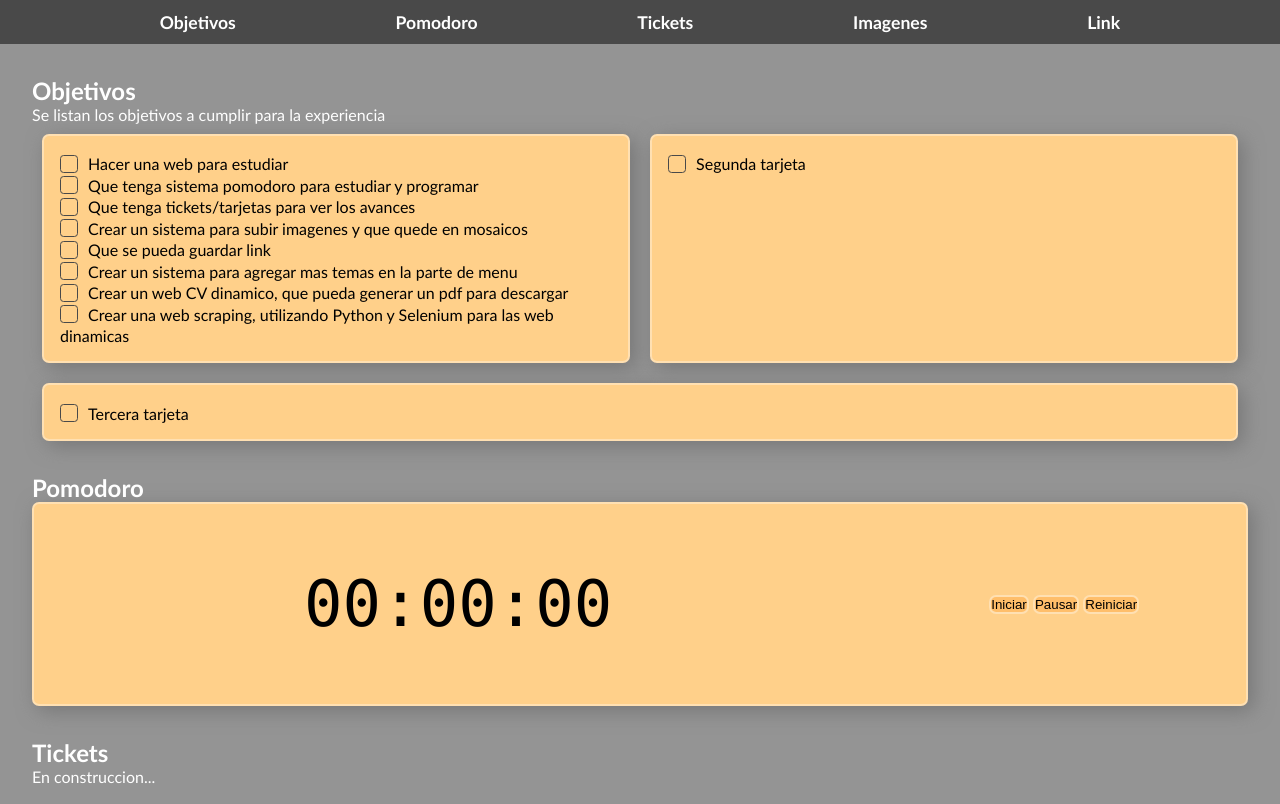
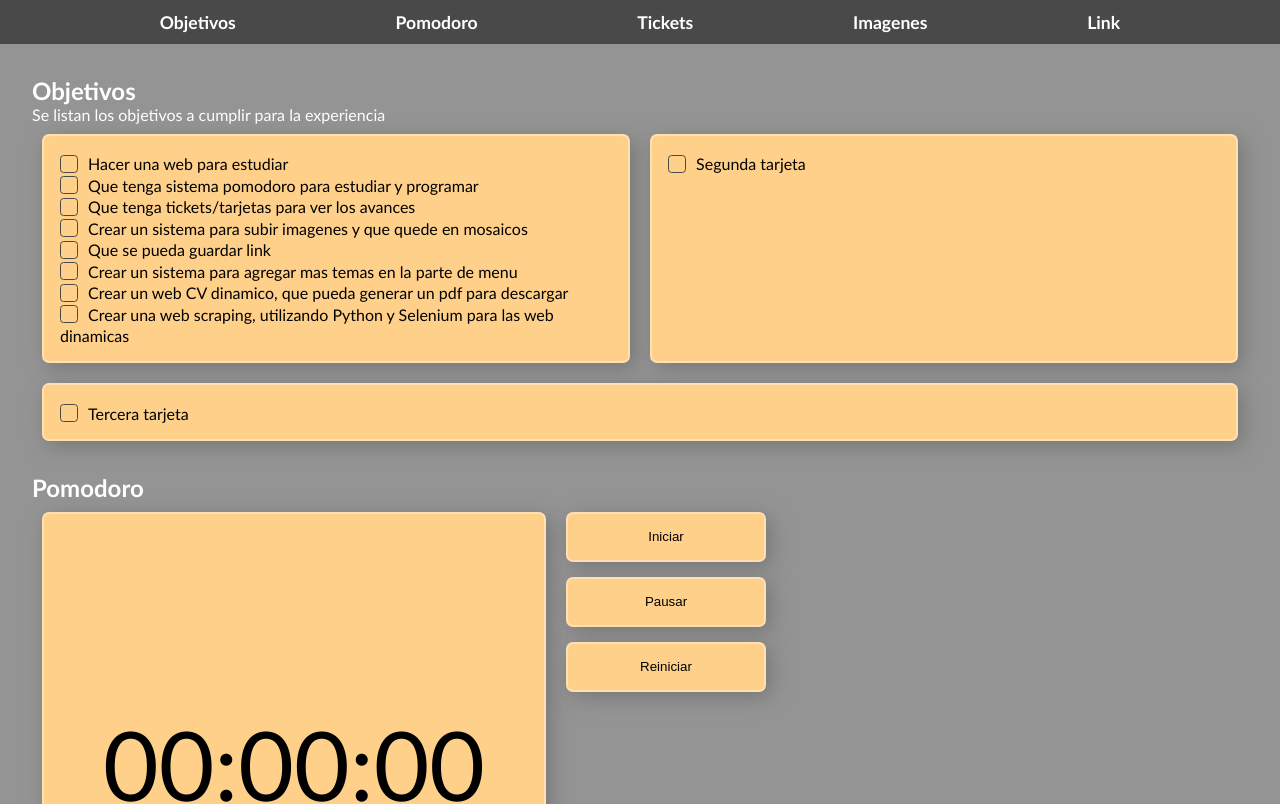
Before and after one commit to JavierAntonioOrtega/Proyecto, a plain HTML site: page index.html in a window 1280 px wide. Shown: the top 804 px of the page. Drawn offline with Linux system fonts and the light colour scheme.

Commit message:
style Se crea el estilo que cambia en el cronometro

```diff
--- a/CSS/main.css
+++ b/CSS/main.css
@@ -65,10 +65,8 @@ label {
     padding: 1em;
     background-color: #ffd08a;
     color: black;
+    border: 2px solid #ffe0b2;
     border-radius: 7px;
-    border-color: #ffe0b2;
-    border-style: solid;
-    border-width: 2px;
     box-shadow: 5px 5px 20px #777777;
 }
 
@@ -98,35 +96,51 @@ input[type=checkbox]:checked::after {
 
 #cronometro {
     display: flex;
-    flex-wrap: wrap;
-    align-items: center;
-    background-color: #ffd08a;
-    color: black;
-    border: 2px solid #ffe0b2;
-    border-radius: 7px;
-    box-shadow: 5px 5px 20px #777777;
-    min-height: 200px;
-}
-
-#cronometro div {
-    flex-grow: 1;
-    flex-basis: 350px;
-    gap: 10px;
-    text-align: center;
-    margin-top: 10px;
-    margin-bottom: 10px;
 
 }
 
 #tiempo {
+    display: flex;
+    justify-content: center;
+    align-items: center;
     text-align: center;
-    min-width: 70%;
-    font-size: 4em;
-    font-family: 'consolas', 'roboto mono', monospace;
+    margin: 10px;
+    width: 500px;
+    font-size: 6em;
+    aspect-ratio: 1/1;
+    border-radius: 7px;
+    border: 2px solid #ffe0b2;
+    background-color: #ffd08a;
+    color: black;
+    box-shadow: 5px 5px 20px #777777;
+    transition: background-color 0.3s ease, border-color 0.3s ease;
 }
 
-button {
+#tiempo.activo {
+    background-color: #ff891a;
+    border-color: #ff9f46;
+    color: #ffe0b2;
+}
+
+#cronometro div {
+    margin: 10px;
+    display: flex;
+    flex-direction: column;
+    gap: 15px;
+}
+
+#cronometro button {
+    justify-content: center;
+    height: 50px;
+    width: 200px;
     border: 2px solid #ffe0b2;
+    background-color: #ffd08a;
     border-radius: 7px;
-    background-color: #ffbe6a;
+    box-shadow: 5px 5px 20px #777777;
 }
+
+#cronometro button:hover {
+    cursor: pointer;
+    background-color: #ffb84d;
+    transition: background-color 0.2s;
+}
```
